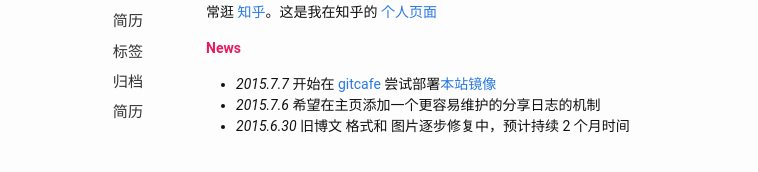
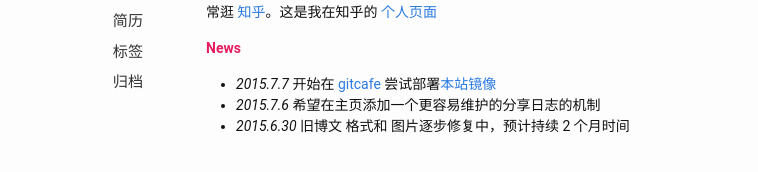
Before and after one commit to leoshcn/leoshcn.github.io, a Jekyll site: the page built from index.md, in a window 1280 px wide. Shown: the part 264-436 px from the top of the page, without its empty margins (177-935 px from the left). Built offline with Jekyll 4.4.1, drawn with Linux system fonts in a browser that asks for light colours.

Commit message:
remove link

```diff
--- a/_includes/header.html
+++ b/_includes/header.html
@@ -20,7 +20,6 @@
           {% endif %}
         {% endfor %}
 		<li><a href="/blog/archive">归档</a></li>
-		<li><a href="/resume">简历</a></li>
 
 	 </ul>
 
```
